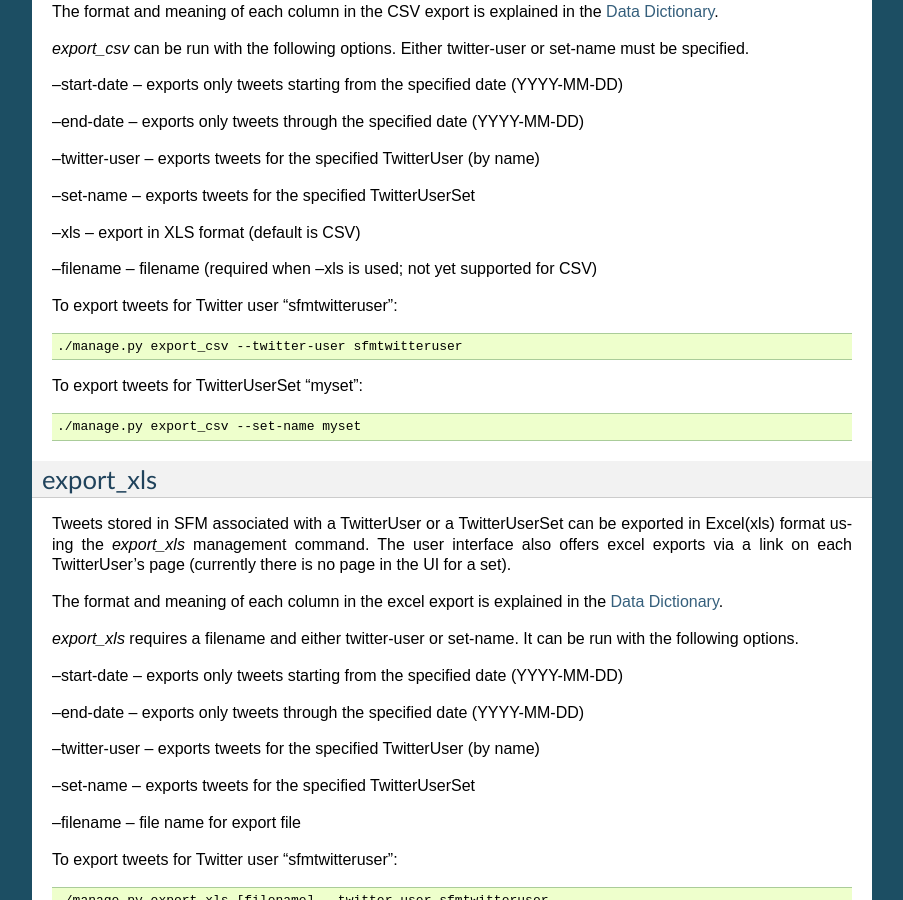
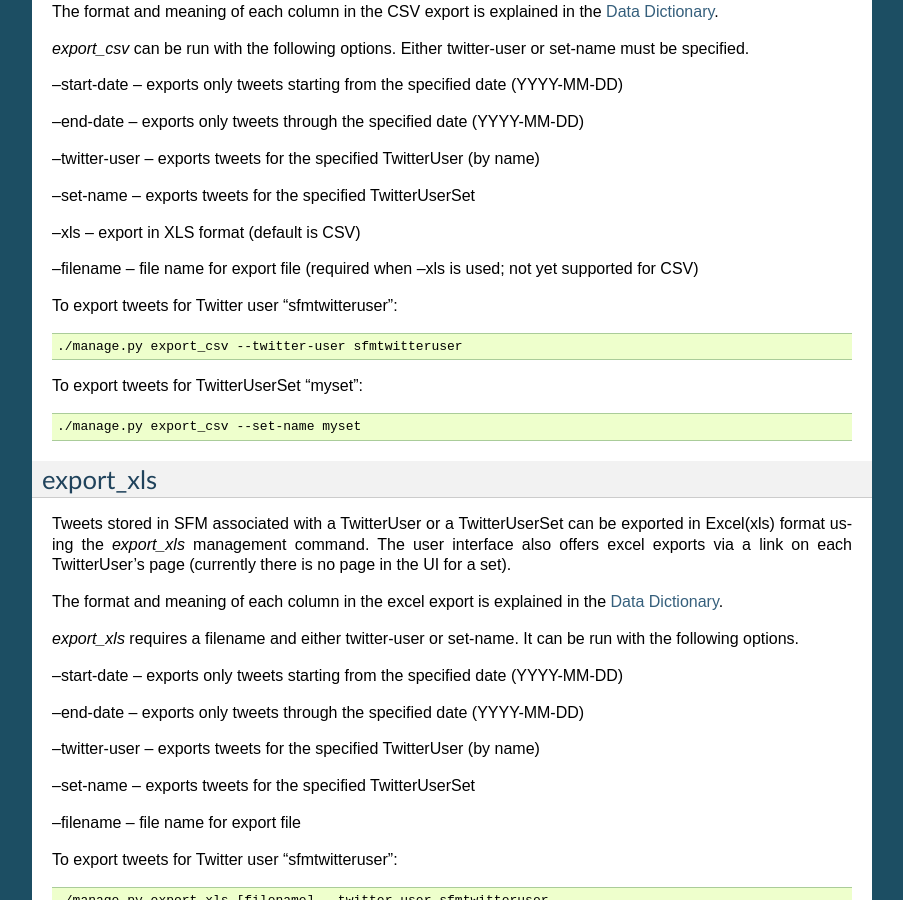
Before and after one commit to gwu-libraries/social-feed-manager, a Sphinx documentation site: the page built from docs/mgmt_commands.rst, in a window 1280 px wide and 900 px high, scrolled down 4349 px. Shown: the whole window, without its empty margins (198-1101 px from the left). Built offline with Sphinx 7.4.7, drawn with Linux system fonts in a browser that asks for light colours.

Commit message:
Correction to export_csv file name parameter wording

```diff
--- a/docs/mgmt_commands.rst
+++ b/docs/mgmt_commands.rst
@@ -337,7 +337,8 @@ the :doc:`Data Dictionary </data_dictionary>`.
 
 --xls -- export in XLS format (default is CSV)
 
---filename -- filename (required when --xls is used; not yet supported for CSV)
+--filename -- file name for export file (required when --xls is used;
+not yet supported for CSV)
 
 To export tweets for Twitter user "sfmtwitteruser":
 
```
